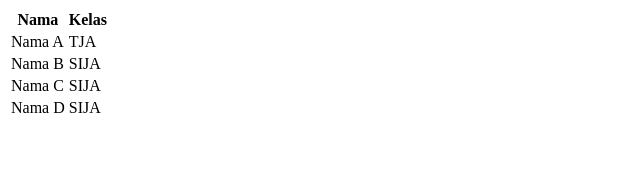
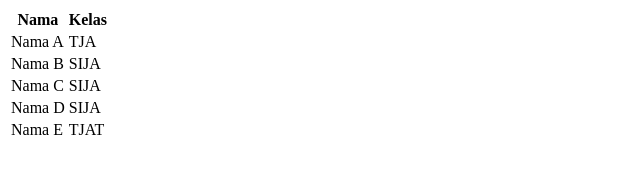
Before and after one commit to dxdyzd/kolaborasi, a plain HTML site: page index.html in a window 1280 px wide. Shown: the whole page, without its empty margins (0-640 px from the left). Drawn offline with Linux system fonts and the light colour scheme.

Commit message:
2nd Commit DTP

```diff
--- a/index.html
+++ b/index.html
@@ -29,6 +29,10 @@
             <td>Nama D</td>
             <td>SIJA</td>
         </tr>
+        <tr>
+            <td>Nama E</td>
+            <td>TJAT</td>
+        </tr>
     </table>
 </body>
 
```
